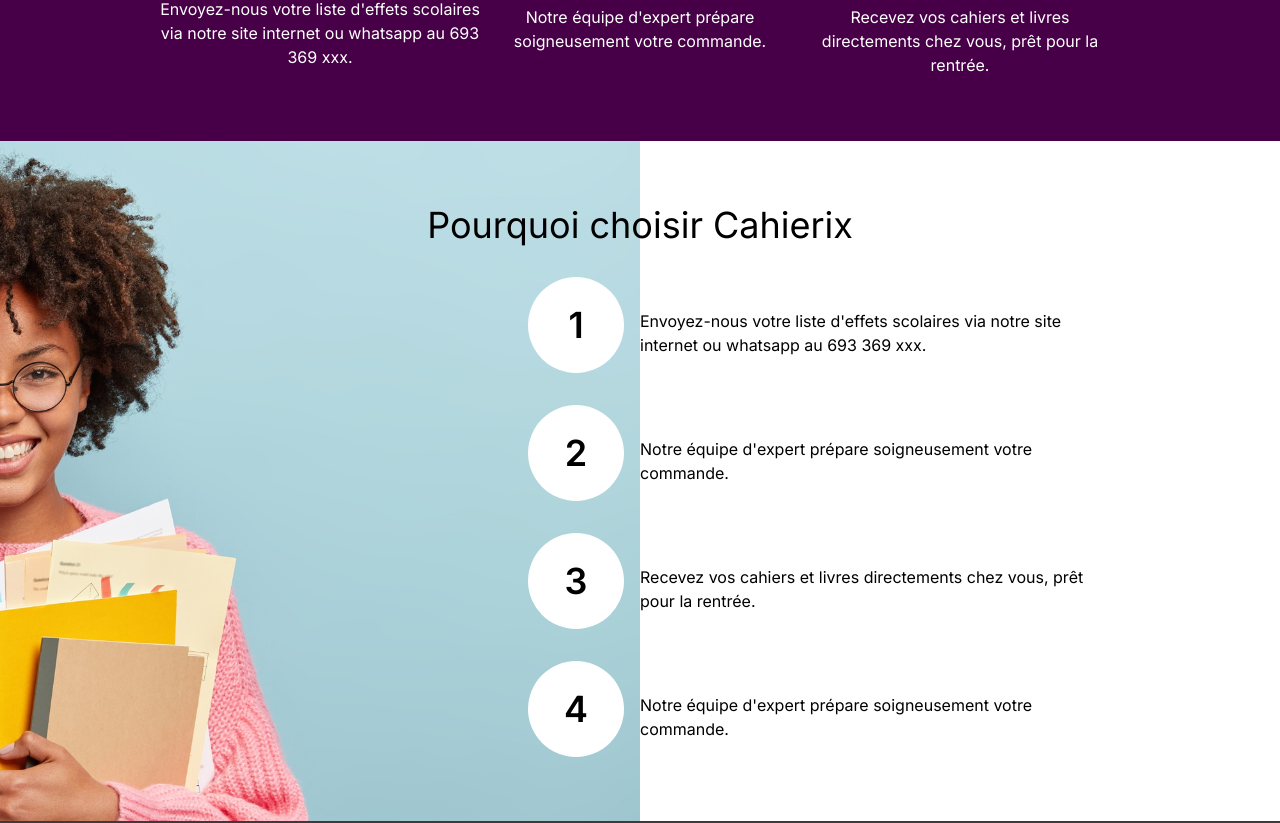
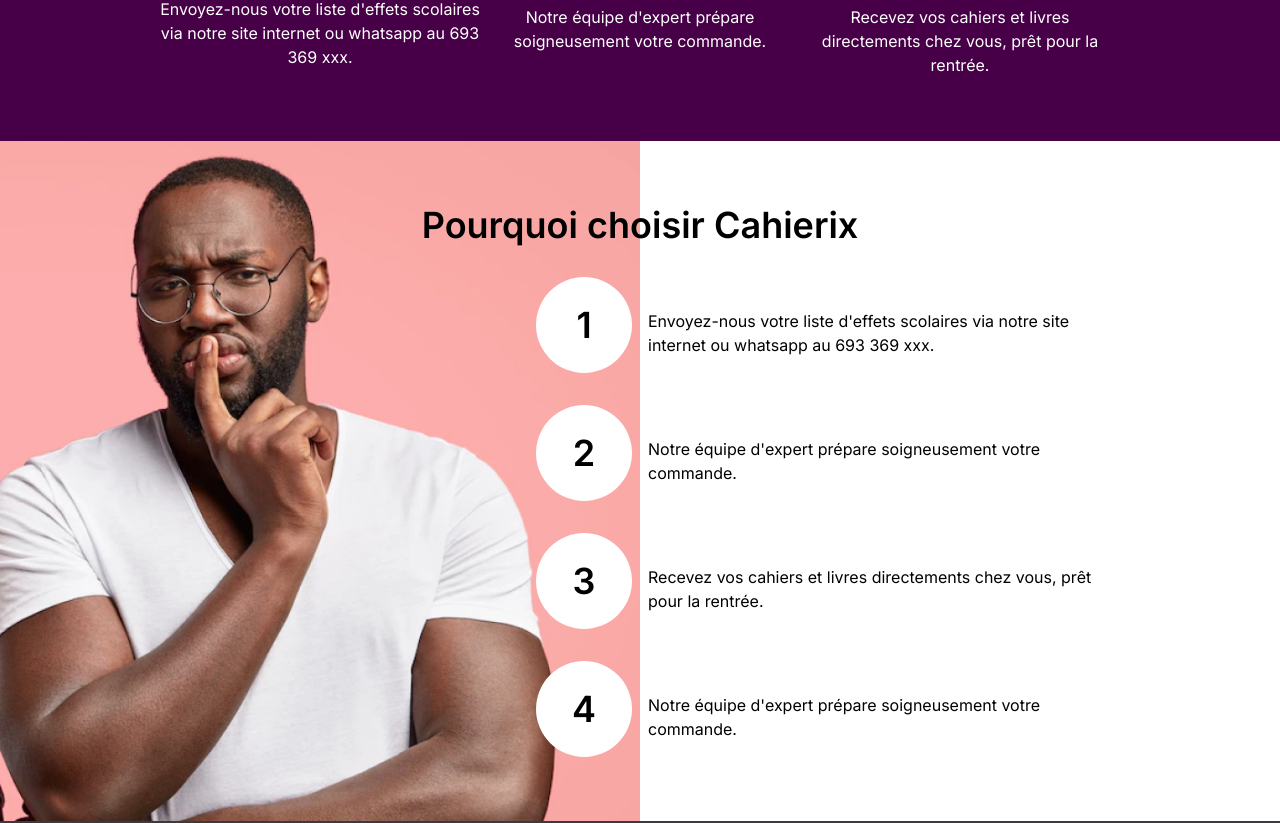
Before and after one commit to kamicodaxe/cahierix, a Next.js app in the folder frontend/: page / in a window 1280 px wide. Shown: the part 923-1746 px from the top of the page. Built offline with nearby package versions, Linux system fonts and the light colour scheme.

Commit message:
Updated WhyUs section

```diff
--- a/frontend/app/globals.css
+++ b/frontend/app/globals.css
@@ -38,29 +38,7 @@
     }
 
     .m-whyus {
-      margin-left: calc(50% - 6rem - 1rem);
-    }
-
-    .m-whyus-lg {
-      margin-left: calc(50% - 6rem - 1rem);
-    }
-
-    .whyus-hero {
-      background-position-x: -150vw;
-      background-repeat: no-repeat;
-      background-size: 200% auto;
-    }
-
-    .whyus-hero-md {
-      background-position-x: -50vw;
-      background-repeat: no-repeat;
-      background-size: 100% auto;
-    }
-
-    .whyus-hero-lg {
-      background-position-x: -50vw;
-      background-repeat: no-repeat;
-      background-size: 100% auto;
+      margin-left: calc(50% - 6rem - 0.5rem);
     }
 
   }
@@ -80,6 +58,4 @@
     @apply block h-24 w-24 text-black bg-white leading-[6rem] text-4xl font-semibold rounded-full shrink-0;
   }
 
-
-
 }
--- a/frontend/components/WhyUs.tsx
+++ b/frontend/components/WhyUs.tsx
@@ -6,11 +6,18 @@
 
 const WhyUs: React.FC<Props> = ({ }) => {
     return (
-        <section className="w-full bg-[url('http://localhost:3000/home-banner.jpg')] whyus-hero md:whyus-hero-md lg:whyus-hero-lg">
-            <div className="section mx-auto">
-                <h2 className="text-4xl text-center mb-8">Pourquoi choisir Cahierix</h2>
+        <section className="w-full relative">
 
-                <div className="space-y-8 md:m-whyus lg:m-whyus-lg">
+            <div className="absolute left-0 top-0 right-1/2 -z-10 bottom-0 bg-[#FAABAA] md:bg-[url('http://localhost:3000/why-cahierix.png')] md:bg-cover">
+
+            </div>
+
+            <div className="section mx-auto z-20">
+
+                <div className="mx-4 md:mx-0">
+                    <h2 className="text-4xl text-center mb-8 font-semibold">Pourquoi choisir Cahierix</h2>
+
+                    <div className="space-y-8 md:m-whyus">
                         <div className="flex items-center space-x-4">
                             <span className="number-label text-center">
                                 1
@@ -45,6 +52,10 @@
                         </div>
                     </div>
                 </div>
+
+            </div>
+
+
         </section>
     )
 }
```
Also changed, not shown: frontend/public/why-cahierix.png (added). Lines whose indentation alone changed are shown as unchanged.
